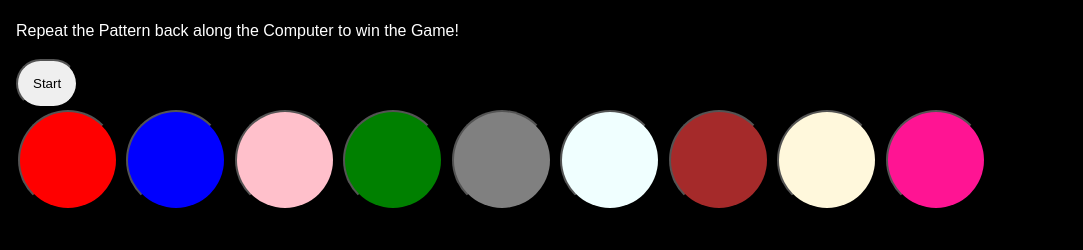
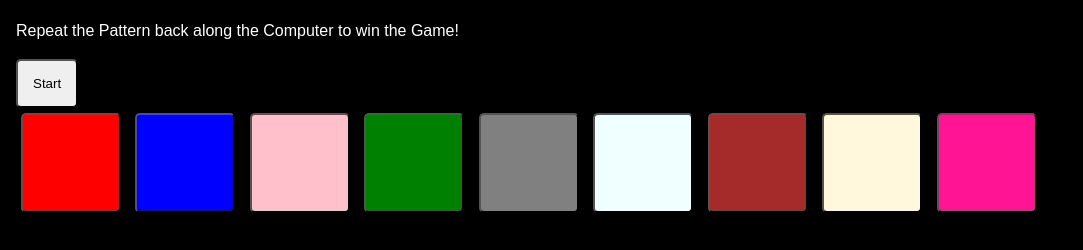
Before and after one commit to covnictzz/Pre-Work-CodePath, a plain HTML site: page index.html in a window 1280 px wide. Shown: the part 72-322 px from the top of the page, without its empty margins (0-1083 px from the left). Drawn offline with Linux system fonts and the light colour scheme.

Commit message:
Update style.css

```diff
--- a/style.css
+++ b/style.css
@@ -21,13 +21,13 @@ body {
 }
 button {
   padding: 15px;
-  border-radius : 50px;
+  border-radius : 5px;
 }
 
 #gameButtonArea > button {
   width : 100px;
   height : 100px;
-  margin : 2px;
+  margin : 5px;
 
 
 }
```
